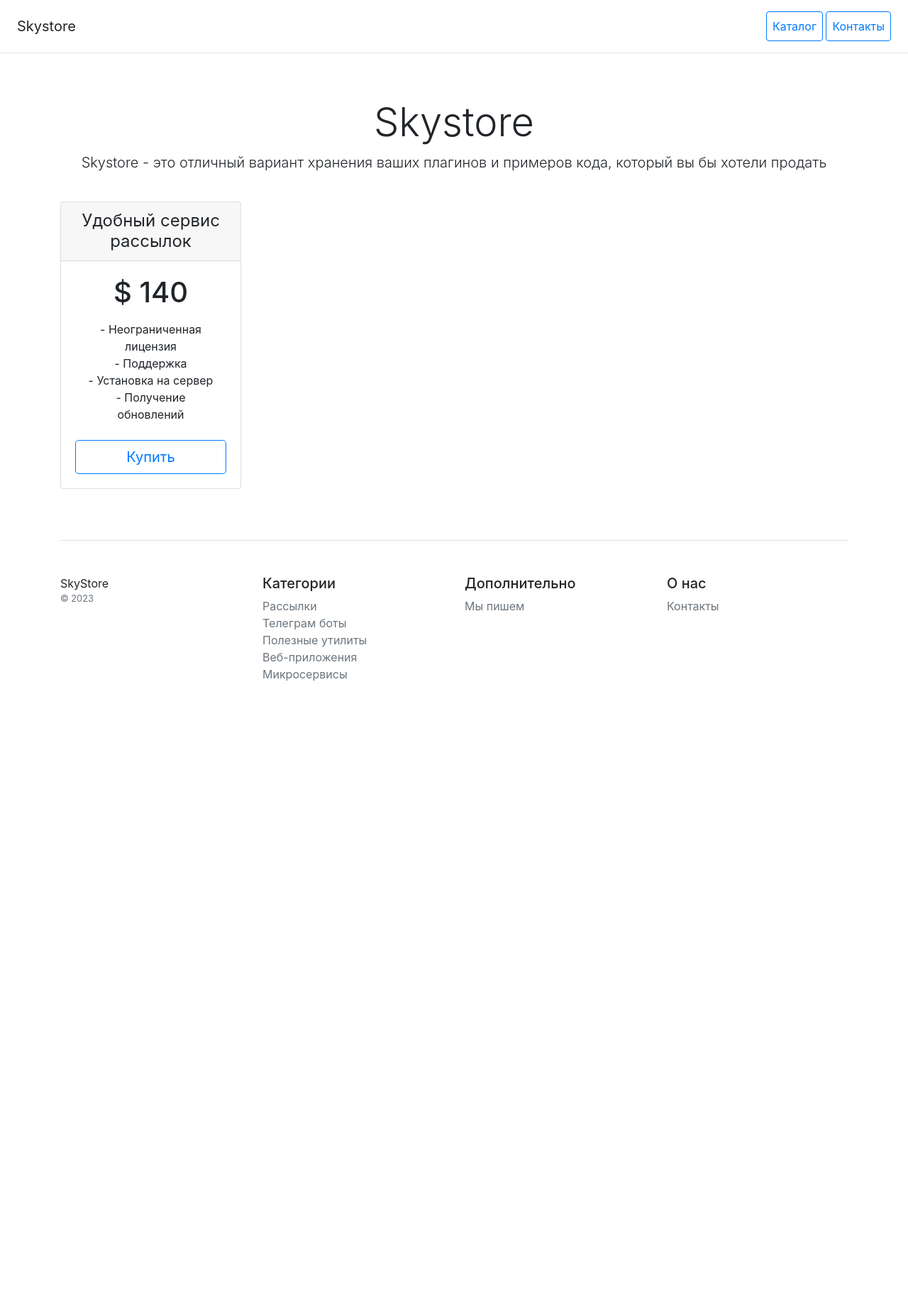
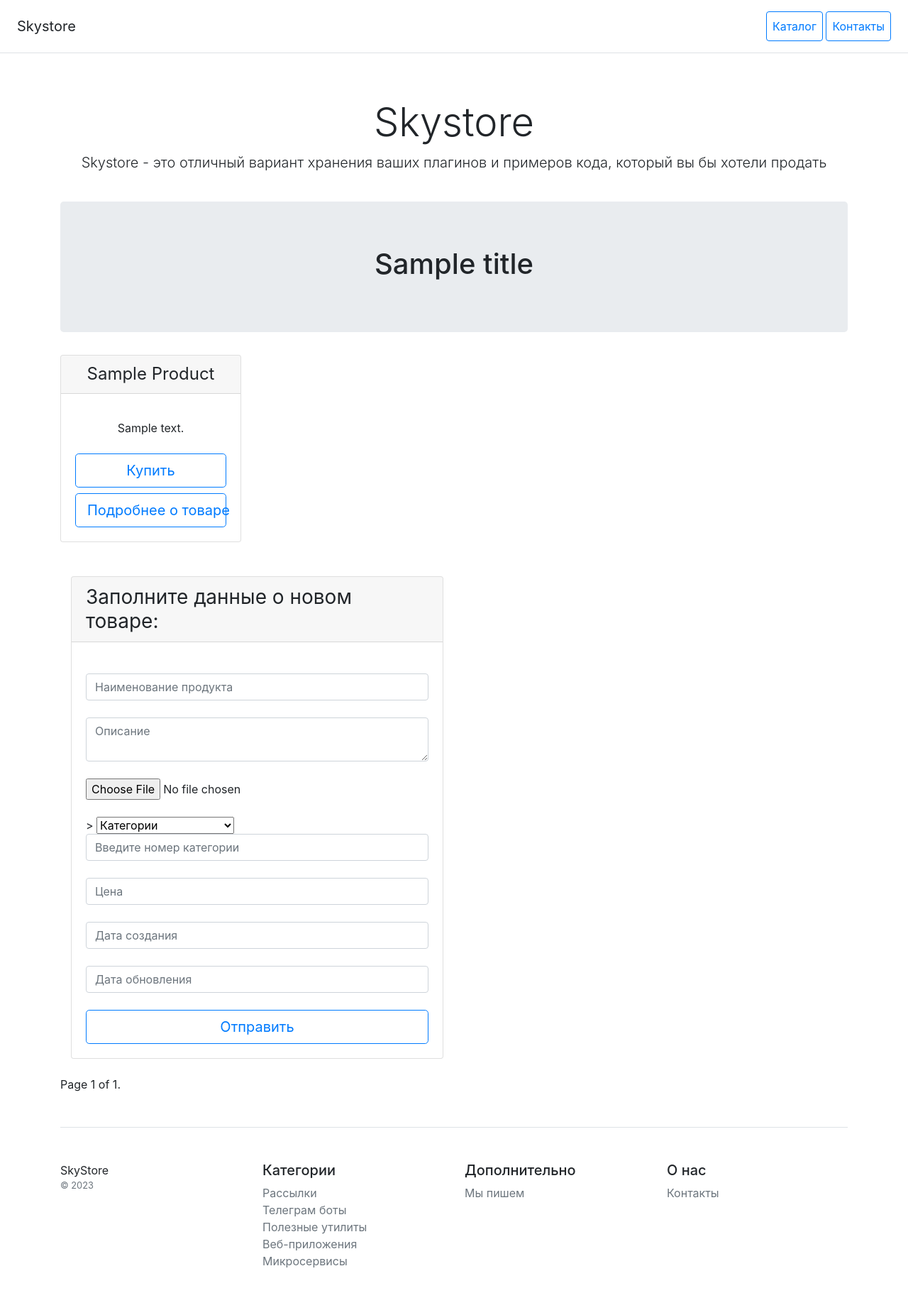
Before and after one commit to Acetonerer/homework_19.2, a Django app: template catalog/templates/catalog/home.html in a window 1280 px wide. Shown: the whole page at 71% size. Before the commit the page ends 959 px from the top, so only its background shows below. Run offline with Django 4.2, Linux system fonts and the light colour scheme; the template is opened without the code that fills it: most values are stand-ins (such as "Sample title", 1, 10 or a date in 2020); some libraries are stand-ins or nearby versions.

Commit message:
fix home.html

```diff
--- a/catalog/templates/catalog/home.html
+++ b/catalog/templates/catalog/home.html
@@ -1,79 +1,73 @@
-<!doctype html>
-<html lang="en">
-<head>
-    <meta charset="utf-8">
-    <meta name="viewport" content="width=device-width, initial-scale=1">
-    <title>Skystore</title>
-    <link href="/static/css/bootstrap.min.css" rel="stylesheet">
-</head>
-<body>
-<div class="d-flex flex-column flex-md-row align-items-center p-3 px-md-4 mb-3 bg-white border-bottom box-shadow">
-    <h5 class="my-0 mr-md-auto font-weight-normal">Skystore</h5>
-    <nav class="ms-5">
-        <a class="p-2 btn btn-outline-primary" href="/">Каталог</a>
-        <a class="p-2 btn btn-outline-primary" href="/contacts/">Контакты</a>
-    </nav>
-</div>
-
-<div class="pricing-header px-3 py-3 pt-md-5 pb-md-4 mx-auto text-center">
-    <h1 class="display-4">Skystore</h1>
-    <p class="lead">Skystore - это отличный вариант хранения ваших плагинов и примеров кода, который вы бы хотели
-        продать</p>
-</div>
-
-<div class="container">
-    <div class="row text-center">
+{% extends 'catalog/base.html' %}
+{% block content %}
+<section class="jumbotron text-center">
+    <div class="container">
+        <h1 class="jumbotron-heading">{{ title }}</h1>
+    </div>
+</section>
+<div class="row text-center">
+    {% for product in page_obj %}
         <div class="col-3">
             <div class="card mb-4 box-shadow">
                 <div class="card-header">
-                    <h4 class="my-0 font-weight-normal">Удобный сервис рассылок</h4>
+                    <h4 class="my-0 font-weight-normal">{{ product.product_name|title}}</h4>
                 </div>
                 <div class="card-body">
-                    <h1 class="card-title pricing-card-title">$ 140</h1>
                     <ul class="list-unstyled mt-3 mb-4 text-start m-3">
-                        <li>- Неограниченная лицензия</li>
-                        <li>- Поддержка</li>
-                        <li>- Установка на сервер</li>
-                        <li>- Получение обновлений</li>
+                        <li> {{ product.descriptions|slice:":100"}} </li>
                     </ul>
                     <button type="button" class="btn btn-lg btn-block btn-outline-primary">Купить</button>
+                     <a href="{% url 'catalog:product' product.pk %}" class="btn btn-lg btn-block btn-outline-primary">Подробнее о товаре</a>
                 </div>
             </div>
         </div>
+    {% endfor %}
+</div>
+<br>
+<div class="col-3 col-md-6 col-sm-12">
+    <div class="card mb-4 box-shadow">
+        <div class="card-header">
+            <h3 class="my-0 font-weight-normal">Заполните данные о новом товаре:</h3>
+        </div>
+        <div class="card-body">
+            <form method="post" enctype="multipart/form-data">
+                {% csrf_token %}
+                <br>
+                <input type="text" name="name" class="form-control" id="name" placeholder="Наименование продукта"><br>
+                <textarea name="descriptions" class="form-control" id="descriptions" placeholder="Описание" required></textarea><br>
+                <input type="file" name="picture" class="form-control-file" id="exampleFormControlFile1" placeholder="Изображение" required><br>>
+                <select class="form-select" aria-label="Пример выбора по умолчанию">
+                    <option selected>Категории</option>
+                    <option value="1">1 - рассылки</option>
+                    <option value="2">2 - телеграмм-боты</option>
+                    <option value="3">3 - полезные утилиты</option>
+                    <option value="4">4 - веб-приложение</option>
+                    <option value="5">5 - микросервисы</option>
+                </select>
+                <input type="text" name="category" class="form-control" id="category" placeholder="Введите номер категории" required><br>
+                <input type="text" name="price" class="form-control" id="price" placeholder="Цена" required><br>
+                <input type="text" name="data_create" class="form-control" id="data_create" placeholder="Дата создания" required><br>
+                <input type="text" name="data_update" class="form-control" id="data_update" placeholder="Дата обновления" required><br>
+                <input class="btn btn-lg btn-block btn-outline-primary" type="submit" value="Отправить"/>
+            </form>
+        </div>
     </div>
+</div>
+<div class="pagination">
+  <span class="step-links">
+    {% if page_obj.has_previous %}
+    <a href="?page=1">&laquo; первая</a>
+    <a href="?page={{ page_obj.previous_page_number }}">предыдущая</a>
+    {% endif %}
 
-    <footer class="pt-4 my-md-5 pt-md-5 border-top">
-        <div class="row">
-            <div class="col-12 col-md">
-                SkyStore
-                <small class="d-block mb-3 text-muted">&copy; 2023</small>
-            </div>
-            <div class="col-6 col-md">
-                <h5>Категории</h5>
-                <ul class="list-unstyled text-small">
-                    <li><a class="text-muted" href="#">Рассылки</a></li>
-                    <li><a class="text-muted" href="#">Телеграм боты</a></li>
-                    <li><a class="text-muted" href="#">Полезные утилиты</a></li>
-                    <li><a class="text-muted" href="#">Веб-приложения</a></li>
-                    <li><a class="text-muted" href="#">Микросервисы</a></li>
-                </ul>
-            </div>
-            <div class="col-6 col-md">
-                <h5>Дополнительно</h5>
-                <ul class="list-unstyled text-small">
-                    <li><a class="text-muted" href="#">Мы пишем</a></li>
-                </ul>
-            </div>
-            <div class="col-6 col-md">
-                <h5>О нас</h5>
-                <ul class="list-unstyled text-small">
-                    <li><a class="text-muted" href="/contacts/">Контакты</a></li>
-                </ul>
-            </div>
-        </div>
-    </footer>
+    <span class="current">
+      Page {{ page_obj.number }} of {{ page_obj.paginator.num_pages }}.
+    </span>
+
+    {% if page_obj.has_next %}
+    <a href="?page={{ page_obj.next_page_number }}">следующая</a>
+    <a href="?page={{ page_obj.paginator.num_pages }}">последняя &raquo;</a>
+    {% endif %}
+  </span>
 </div>
-
-<script src="/static/js/bootstrap.bundle.min.js"></script>
-</body>
-</html>
+{% endblock %}
```
